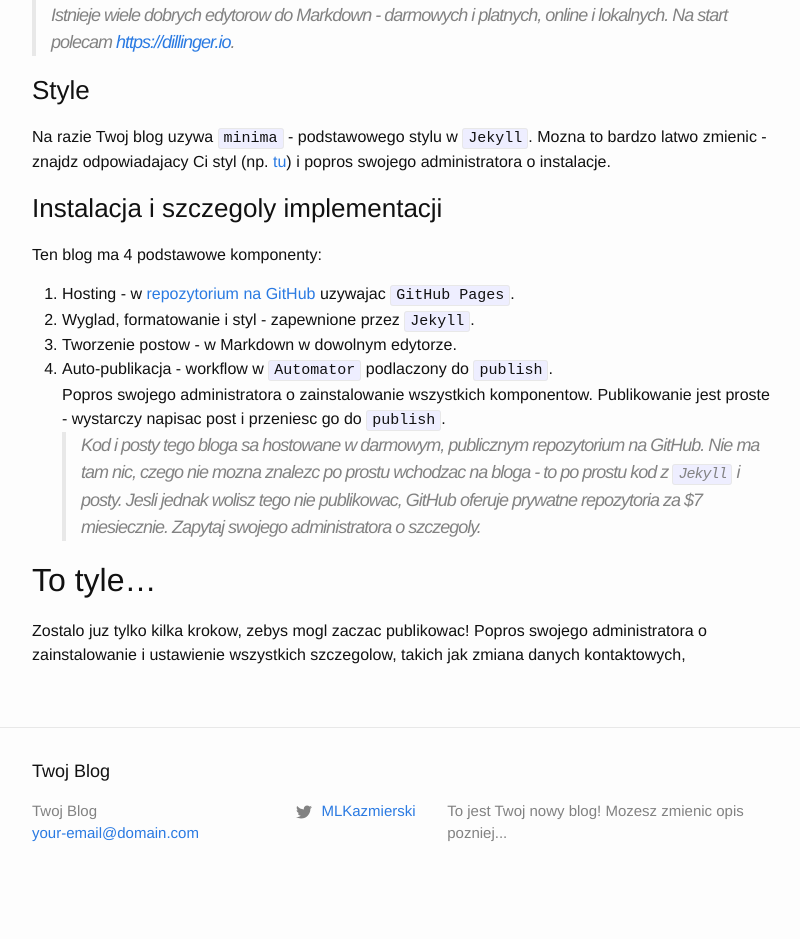
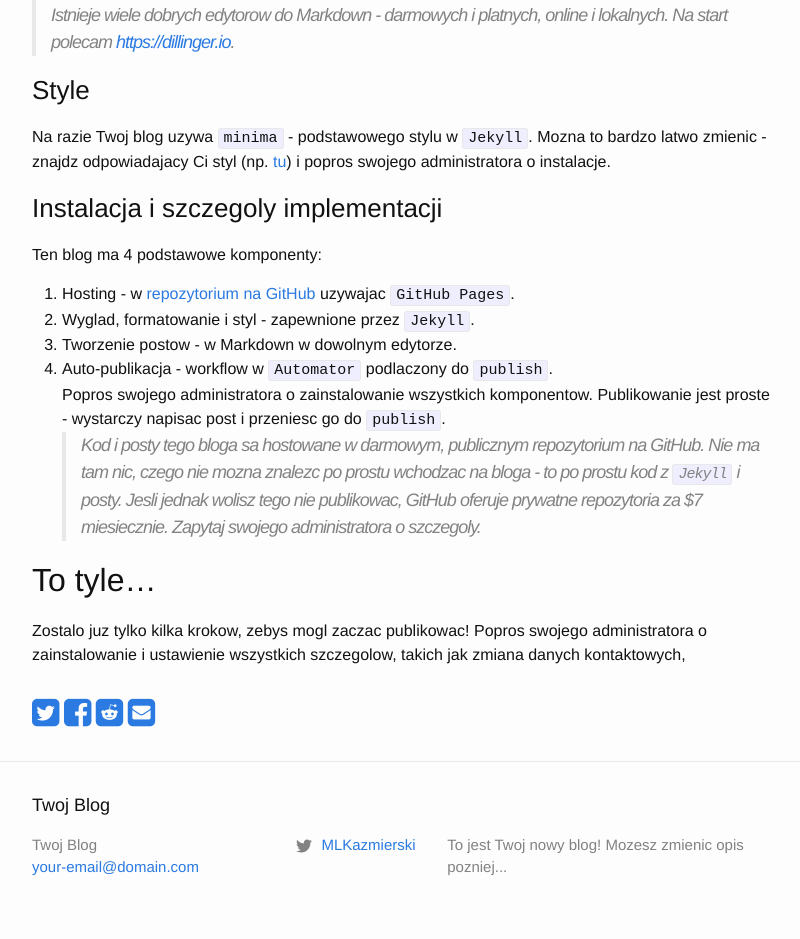
Before and after one commit to kazmiermik/kazmiermik.github.io, a Jekyll site: the page built from _posts/2017-12-22-Welcome.md, in a window 1280 px wide. Shown: the part 1793-2732 px from the top of the page, without its empty margins (238-1038 px from the left). Built offline with Jekyll 4.4.1, drawn with Linux system fonts in a browser that asks for light colours; nearby versions of some CDN libraries; comment, search, counter and statistics services are not loaded; before the commit the page ends 2698 px from its top, so only the background shows below that.

Commit message:
implemented social buttons from scratch

```diff
--- a/_includes/head.html
+++ b/_includes/head.html
@@ -1,4 +1,5 @@
 <head>
+  <link href="//maxcdn.bootstrapcdn.com/font-awesome/4.2.0/css/font-awesome.min.css" rel="stylesheet">
   <meta charset="utf-8">
   <meta http-equiv="X-UA-Compatible" content="IE=edge">
   <meta name="viewport" content="width=device-width, initial-scale=1">
--- /dev/null
+++ b/_includes/share_page.html
@@ -0,0 +1,23 @@
+<style type="text/css">
+    .share-page{
+      padding: 0;
+    }
+
+    .share-apge .sr-only{
+      position: absolute;
+      clip: rect(1px 1px 1px 1px);
+      clip: rect(1px, 1px, 1px, 1px);
+      padding: 0;
+      border: 0;
+      height: 1px;
+      width: 1px;
+      overflow: hidden;
+    }
+</style>
+
+<div class="share-page">
+    <a href="https://twitter.com/intent/tweet?text={{ page.title }}&url={{ site.url }}{{ page.url }}&via={{ site.twitter_username }}&related={{ site.twitter_username }}" rel="nofollow" target="_blank" title="Share on Twitter"><i class="fa fa-twitter-square fa-2x" aria-hidden="true"></i></a>
+    <a href="https://facebook.com/sharer.php?u={{ site.url }}{{ page.url }}" rel="nofollow" target="_blank" title="Share on Facebook"><i class="fa fa-facebook-square fa-2x" aria-hidden="true"></i></a>
+    <a href=" http://www.reddit.com/submit?url=<URL>&title={{ page.title }}" rel="nofollow" target="_blank" title="Share on Twitter"><i class="fa fa-reddit-square fa-2x" aria-hidden="true"></i></a>
+    <a href="mailto:?subject={{ page.title }}&body={{ page.title }}: {{ site.url }}{{ page.url }}" target="_blank" title="Send email"><i class="fa fa-envelope-square fa-2x" aria-hidden="true"></i></a>
+</div>
--- a/_layouts/post.html
+++ b/_layouts/post.html
@@ -19,6 +19,8 @@ layout: default
     {{ content }}
   </div>
 
+  {% include share_page.html %}
+
   {% if site.disqus.shortname %}
     {% include disqus_comments.html %}
   {% endif %}
```
Also changed, not shown: Gemfile.lock.
